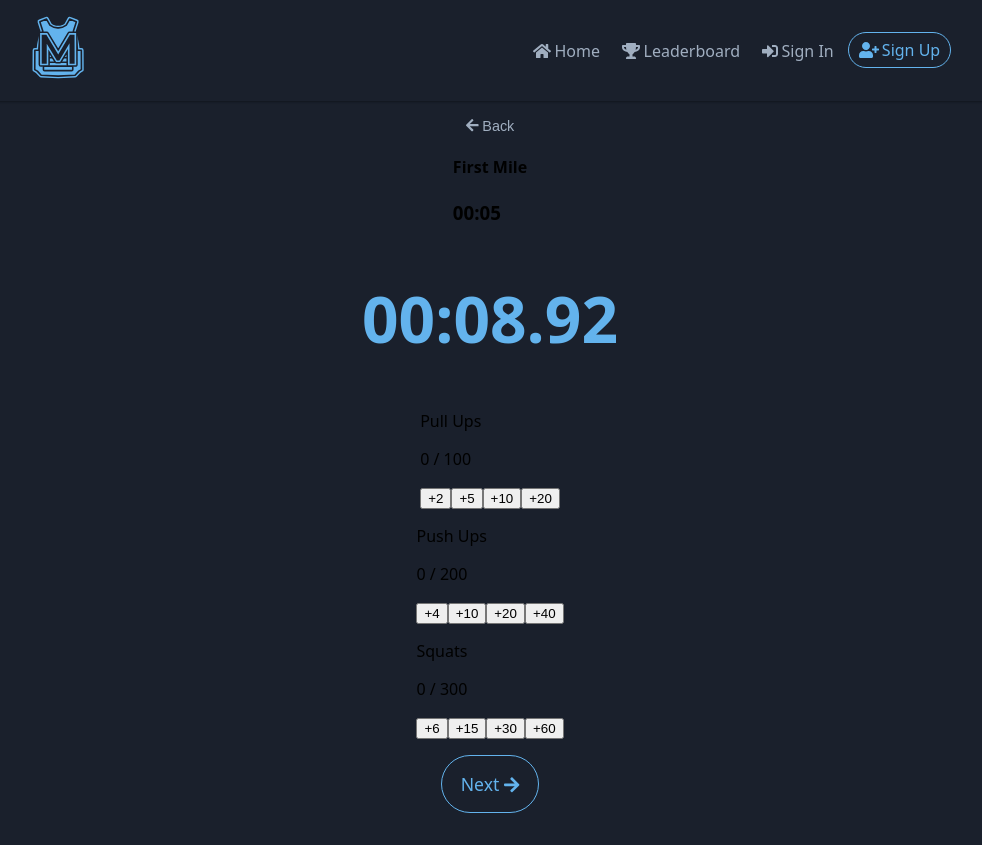
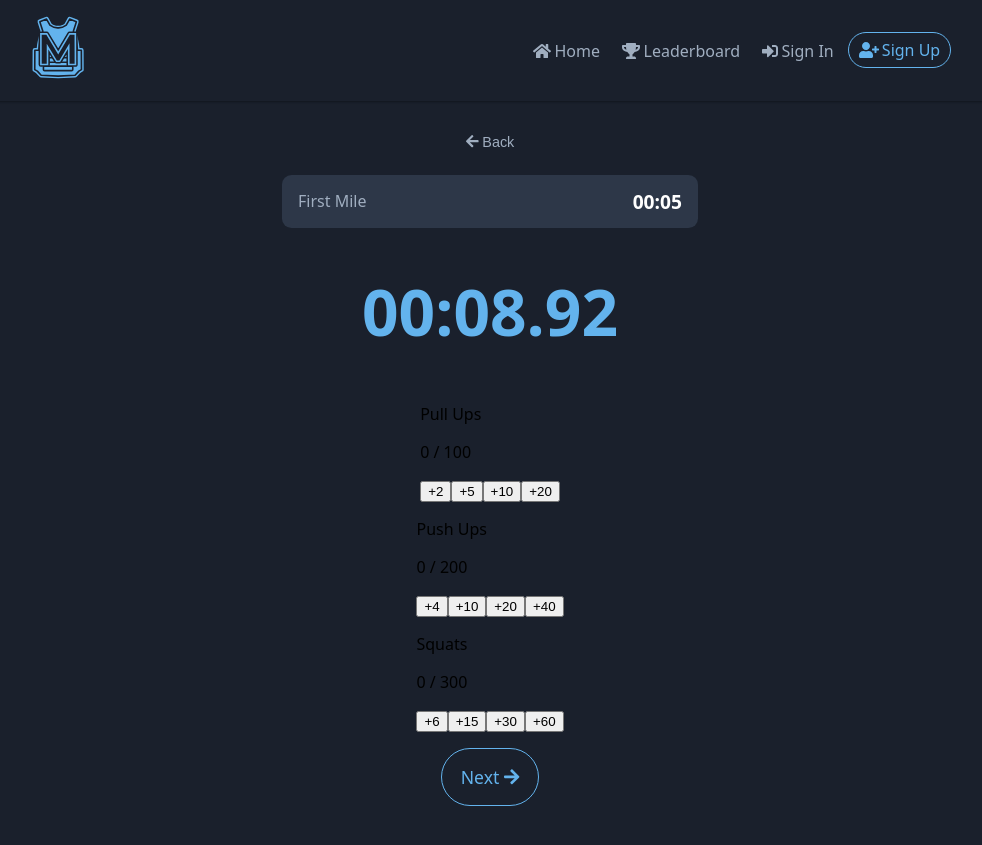
Before and after one commit to raymondkneipp/Murph-MERN, a React (Create React App) app in the folder client/: page /workout in a window 1280 px wide. Both pictures are taken after a click on the element "Next". Shown: the whole page, without its empty margins (150-1132 px from the left). Built offline with nearby package versions, Linux system fonts and the light colour scheme.

Commit message:
Styled laps and workout components

```diff
--- a/client/src/components/Laps.js
+++ b/client/src/components/Laps.js
@@ -1,24 +1,47 @@
 import React from "react";
+import styled from "styled-components";
 import { formatTime } from "../util/time";
+
+const LapsStyle = styled.div`
+  display: flex;
+  align-items: center;
+  justify-content: space-between;
+  width: 100%;
+  max-width: 24rem;
+  background-color: #2d3748;
+  padding: 0.8rem 1rem;
+  border-radius: 0.6rem;
+  margin: 0.5rem;
+
+  & h4 {
+    font-size: 1rem;
+    color: #a0aec0;
+    margin: 0;
+    font-weight: normal;
+  }
+
+  & h3 {
+    font-size: 1.2rem;
+    color: white;
+    margin: 0;
+  }
+`;
 
 export const Laps = ({ laps }) => {
   return (
     <>
-      {laps.map(lap => {
+      {laps.map((lap) => {
         const { minutes, seconds } = formatTime(
           lap.time.start,
           lap.time.finish
         );
         return (
-          <div
-            key={lap.text}
-            className="shadow bg-gray-800 max-w-xs flex items-center justify-between w-full max-w-xs rounded-lg px-3 py-2 my-2"
-          >
+          <LapsStyle key={lap.text}>
             <h4 className="text-sm text-gray-500">{lap.text}</h4>
             <h3 className="text-lg text-white font-bold">
               {minutes}:{seconds}
             </h3>
-          </div>
+          </LapsStyle>
         );
       })}
     </>
--- a/client/src/pages/Workout.js
+++ b/client/src/pages/Workout.js
@@ -38,6 +38,7 @@ const WorkoutStyle = styled.div`
     text-decoration: none;
     transition: all 0.2s;
     font-size: 0.9rem;
+    margin: 1rem 0;
 
     &:hover {
       color: white;
@@ -75,6 +76,7 @@ const BackButton = styled.button`
   border: 0;
   background-color: transparent;
   cursor: pointer;
+  margin: 1rem 0;
 
   &:hover {
     color: white;
```
